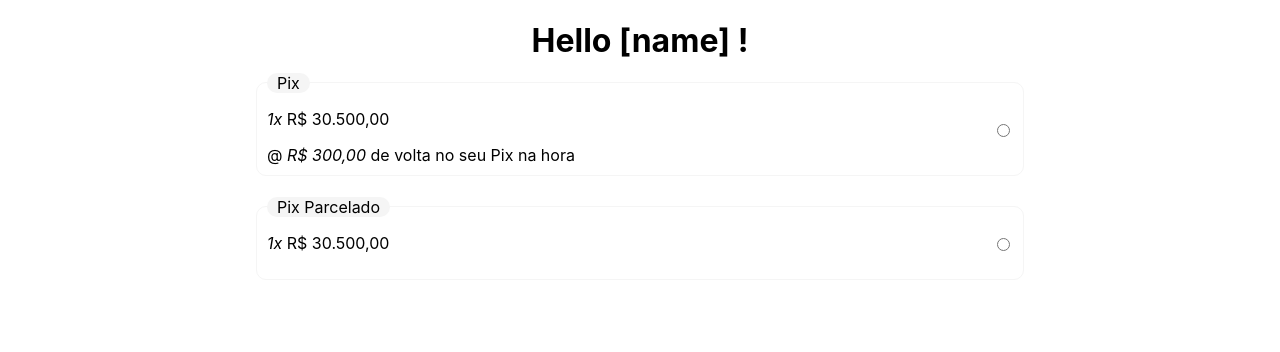
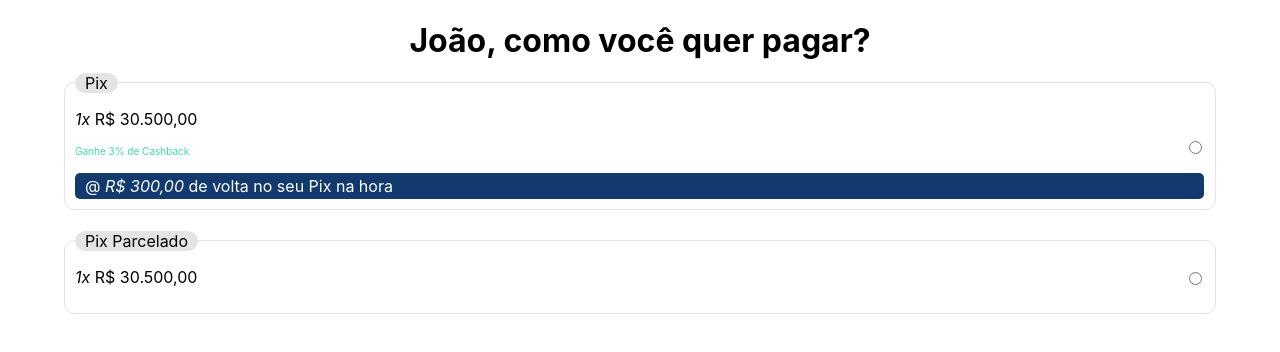
Before and after one commit to phelipegomes/codeChallangeWoovi, a React (Create React App) app: page / in a window 1280 px wide. Shown: the top 352 px of the page. Built offline with nearby package versions, Linux system fonts and the light colour scheme.

Commit message:
modificando main

```diff
--- a/src/App.css
+++ b/src/App.css
@@ -1,11 +1,19 @@
 .main {
-  width: 60%;
+  width: 90%;
   display: block;
   margin: auto;
 }
 
+.flag {
+  background-color: #133a6f;
+  color: white;
+  border-radius: 5px;
+  padding: 3px 10px;
+  width: 100%;
+}
+
 .pix-tag {
-  background-color: whitesmoke;
+  background-color: #e5e4e4;
   border: 0 solid bwhitesmoke;
   border-radius: 100px;
   padding: 0 10px;
@@ -16,23 +24,29 @@
 }
 
 .radio-label {
-  display: flex;
-  align-items: center;
   justify-content: space-between;
-  margin-bottom: 10px;
-  border: 1.5px solid whitesmoke;
+  border: 1.5px solid #e5e4e4;
   border-radius: 10px;
   padding: 10px;
   margin-bottom: 30px;
+  display: block;
+  position: relative;
 }
 
 .radio-container {
+  position: relative;
   display: flex;
-  align-items: center;
-  justify-content: space-between;
-  width: 100%;
+}
+
+.radio-input {
+  position: absolute;
+  top: 10px;
+  right: 10px;
 }
 
 .avista-box, .parcelado-box {
   flex-grow: 1;
 }
+.color {
+  color: greenyellow;
+}
--- a/src/App.js
+++ b/src/App.js
@@ -6,6 +6,8 @@ const FirstBox = () => {
       <div className="margin-spacer"><span className="pix-tag">Pix</span></div>
         <div className="price-box">
         <p><em>1x</em> R$ 30.500,00</p>
+        <p style={{color: '#3adba9', fontSize: 10
+        }}>Ganhe 3% de Cashback</p>
         <p className="cash-back-tag"></p>
         <div className="flag">
           @ <em>R$ 300,00</em> de volta no seu Pix na hora
@@ -31,7 +33,7 @@ function App() {
   return (
     <div className="App">
       <div className='main'>
-        <h1 style={{textAlign: "center"}}>Hello [name] !</h1>
+        <h1 style={{textAlign: "center"}}>João, como você quer pagar?</h1>
         <label htmlFor="first-box-radio" className="radio-label">
           <div className="radio-container">
             <FirstBox />
```
